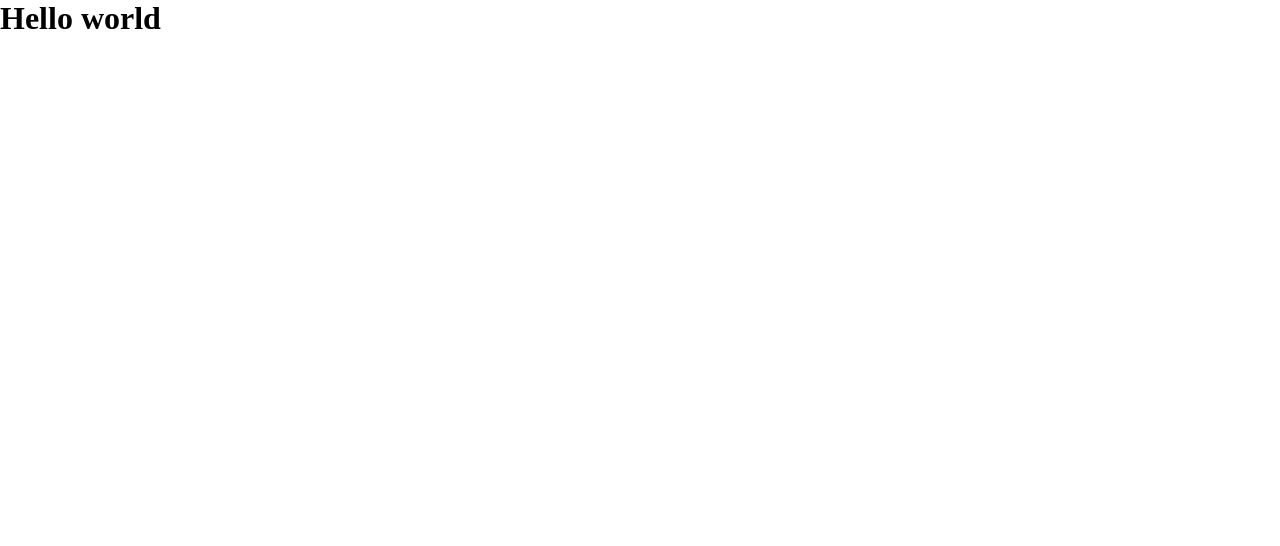
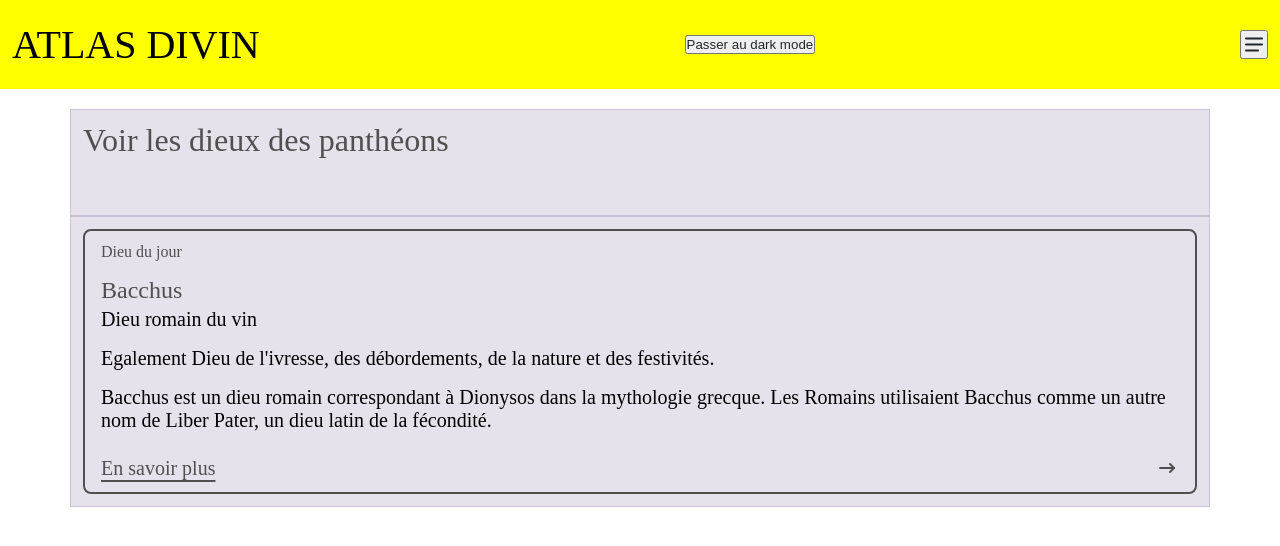
Before and after one commit to simonruchet/EX-1-MYTHOLOGIE, a website built with Parcel: page src/index.html in a window 1280 px wide. Built offline with nearby package versions, Linux system fonts and the light colour scheme; a web font is replaced by a local one.

Commit message:
base header et section 1

```diff
--- a/package.json
+++ b/package.json
@@ -38,5 +38,8 @@
     "posthtml-inline-svg": "^0.2.0",
     "rimraf": "^6.0.1",
     "sass": "^1.69.5"
+  },
+  "dependencies": {
+    "bootstrap": "^5.3.8"
   }
 }
--- a/src/index.html
+++ b/src/index.html
@@ -1,13 +1,84 @@
 <!DOCTYPE html>
-<html>
+<html data-theme="light">
   <head>
     <meta charset="utf-8" />
     <title>eikon parcel starter</title>
     <meta name="viewport" content="width=device-width, initial-scale=1.0" />
     <link rel="stylesheet" href="scss/main.scss" />
+    <style>
+      @import url("https://fonts.googleapis.com/css2?family=Caesar+Dressing&family=Raleway:ital,wght@0,100..900;1,100..900&display=swap");
+    </style>
+    <style>
+      @import url("https://fonts.googleapis.com/css2?family=Bubbler+One&family=Caesar+Dressing&family=Raleway:ital,wght@0,100..900;1,100..900&display=swap");
+    </style>
   </head>
   <body>
-    <h1>Hello world</h1>
+    <!-- <header>
+      <div class="header-logo">ATLAS DIVIN</div>
+      <nav>
+        <ul>
+          <li><a href="favourites.html">Mes favoris</a></li>
+          <li><a href="god-day.html">Dieu du jour</a></li>
+          <li><a href="pop-god.html">Dieux populaires</a></li>
+          <button><img src="img/moon.svg" alt="icône de lune" /></button>
+        </ul>
+      </nav>
+    </header> -->
+
+    <header>
+      <div class="header-logo">ATLAS DIVIN</div>
+      <button type="button" id="dark-mode-btn" class="header-dark-mode-btn">
+        Passer au dark mode
+      </button>
+      <button type="button" id="light-mode-btn" class="header-light-mode-btn">
+        Passer au light mode
+      </button>
+      <button>
+        <img src="img/align-justified.svg" alt="burger menu" />
+      </button>
+    </header>
+    <main>
+      <div class="container">
+        <div class="row">
+          <div class="col-12">
+            <h1>Voir les dieux des panthéons</h1>
+          </div>
+        </div>
+      </div>
+
+      <div class="container">
+        <div class="row">
+          <div class="col-12">
+            <section class="god-day-article">
+              <article>
+                <div class="god-day-article-text-content">
+                  <h3>Dieu du jour</h3>
+                  <div class="god-day-article-name">
+                    <h2>Bacchus</h2>
+                    <p>Dieu romain du vin</p>
+                  </div>
+
+                  <p>
+                    Egalement Dieu de l'ivresse, des débordements, de la nature
+                    et des festivités.
+                  </p>
+                  <p>
+                    Bacchus est un dieu romain correspondant à Dionysos dans la
+                    mythologie grecque. Les Romains utilisaient Bacchus comme un
+                    autre nom de Liber Pater, un dieu latin de la fécondité.
+                  </p>
+                </div>
+
+                <a href="god-day.html">
+                  En savoir plus
+                  <img src="img/arrow-narrow-right.svg" alt="arrow" />
+                </a>
+              </article>
+            </section>
+          </div>
+        </div>
+      </div>
+    </main>
 
     <script src="js/main.js" type="module"></script>
   </body>
--- a/src/js/main.js
+++ b/src/js/main.js
@@ -0,0 +1,18 @@
+// On commence par créer deux variables JavaScript,
+// pour sélectionner chacune un des deux boutons (light et dark)
+const toggleDarkModeBtn = document.querySelector("#dark-mode-btn");
+const toggleLightModeBtn = document.querySelector("#light-mode-btn");
+
+// Clic sur "Dark mode" → passage au thème sombre
+toggleDarkModeBtn.addEventListener("click", function () {
+  // Lors du clic sur le bouton "Dark mode", nous voulons que
+  // l'attribut data-theme de la balise <html> prenne pour valeur "dark"
+  document.querySelector("html").setAttribute("data-theme", "dark");
+});
+
+// Clic sur "Light mode" → passage au thème clair
+toggleLightModeBtn.addEventListener("click", function () {
+  // Lors du clic sur le bouton "Light mode", nous voulons que
+  // l'attribut data-theme de la balise <html> prenne pour valeur "light"
+  document.querySelector("html").setAttribute("data-theme", "light");
+});
--- a/src/scss/_base.scss
+++ b/src/scss/_base.scss
@@ -12,3 +12,30 @@ img,
 video {
   display: block;
 }
+
+html {
+  --Text-secondary: #000000;
+  --CoolGray-90: #21272a;
+  --Background-components: #bcbfc3;
+  --Text-main: #515050;
+  --color-background: yellow;
+}
+html[data-theme="dark"] {
+  --color-background: blue;
+}
+
+h1 {
+  color: var(--Text-main);
+  font-size: 32px;
+  font-weight: 400;
+  padding-bottom: 24px;
+  margin-bottom: 20px;
+}
+
+h1,
+h2,
+h3,
+h4 {
+  font-family: "Caesar Dressing";
+  font-weight: 400;
+}
--- a/src/scss/main.scss
+++ b/src/scss/main.scss
@@ -1,4 +1,19 @@
 @import "font";
 @import "base";
 @import "layout";
+@import "bootstrap/scss/bootstrap-grid";
 @import "modules/example";
+@import "modules/header";
+@import "modules/god-day-article";
+
+.row + .row {
+  margin-top: 16px;
+}
+
+.row > .col,
+.row > [class^="col-"] {
+  padding-top: 12px;
+  padding-bottom: 12px;
+  background-color: rgba(86, 61, 124, 0.15);
+  border: 1px solid rgba(86, 61, 124, 0.2);
+}
--- /dev/null
+++ b/src/scss/modules/_god-day-article.scss
@@ -0,0 +1,53 @@
+.god-day-article {
+  display: flex;
+  padding: 12px 16px;
+  flex-direction: column;
+  align-items: flex-start;
+  gap: 24px;
+  border-radius: 8px;
+  border: 2px solid var(--Text-main);
+  .god-day-article-text-content {
+    display: flex;
+    flex-direction: column;
+    align-items: flex-start;
+    gap: 16px;
+    align-self: stretch;
+    margin-bottom: 24px;
+
+    .god-day-article-name {
+      display: flex;
+      flex-direction: column;
+      align-items: flex-start;
+      gap: 4px;
+    }
+
+    h3 {
+      color: var(--Text-main);
+      font-size: 16px;
+    }
+    h2 {
+      color: var(--Text-main);
+      font-size: 24px;
+    }
+
+    p {
+      font-family: "Bubbler One";
+      font-size: 20px;
+    }
+  }
+  a {
+    display: flex;
+    justify-content: space-between;
+    align-items: center;
+    gap: 8px;
+  }
+  a {
+    color: var(--Text-main, #515050);
+    font-family: "Bubbler One";
+    font-size: 20px;
+    text-decoration-line: underline;
+    text-decoration-style: solid;
+    text-underline-offset: 17.5%; /* 3.5px */
+    text-underline-position: from-font;
+  }
+}
--- /dev/null
+++ b/src/scss/modules/_header.scss
@@ -0,0 +1,27 @@
+header {
+  display: flex;
+  height: 89px;
+  padding: 20px 12px;
+  justify-content: space-between;
+  align-items: center;
+  // background: var(--Background-components);
+  background-color: var(--color-background);
+  margin-bottom: 20px;
+  .header-logo {
+    color: var(--Text-secondary);
+    font-family: "Caesar Dressing";
+    font-size: 40px;
+  }
+  button {
+    // all: unset;
+    color: var(--CoolGray-90);
+  }
+}
+
+html[data-theme="light"] #light-mode-btn {
+  display: none;
+}
+
+html[data-theme="dark"] #dark-mode-btn {
+  display: none;
+}
```
Also changed, not shown: src/favourites.html (added), src/god-day.html (added), src/img/align-justified.svg (added), src/img/arrow-narrow-right.svg (added), src/img/moon.svg (added), src/pop-god.html (added), 1 other file.
